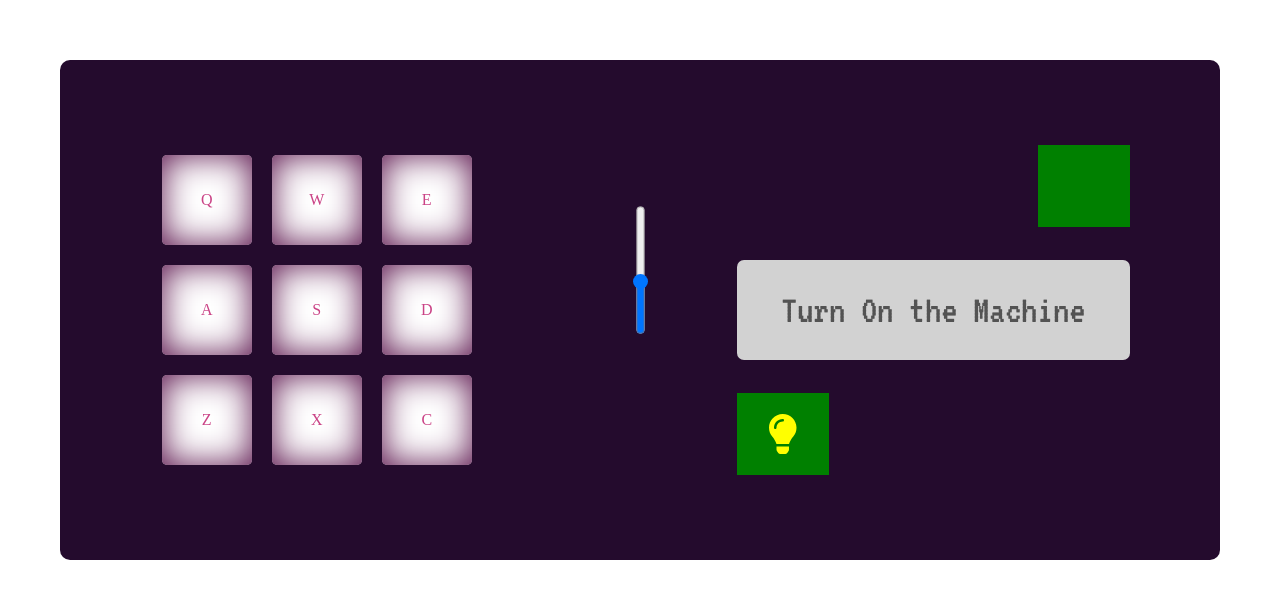
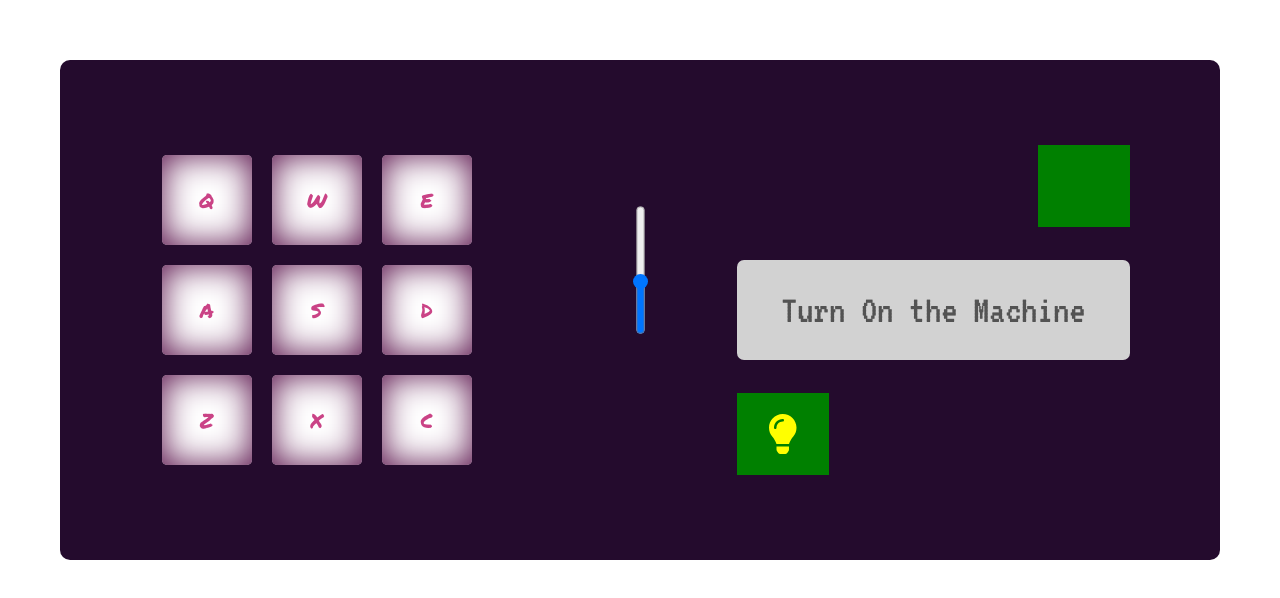
Before and after one commit to isemaj/fcc-drum-machine, a React app: page / in a window 1280 px wide. Shown: the top 598 px of the page. Built offline with nearby package versions, Linux system fonts and the light colour scheme; the HTML template or start-up script is replaced by a standard one.

Commit message:
style updates

```diff
--- a/src/css/Pad.scss
+++ b/src/css/Pad.scss
@@ -1,3 +1,5 @@
+@import url('https://fonts.googleapis.com/css?family=Permanent+Marker');
+
 #pad-container {
 	display: -ms-grid;
 	display: grid;
@@ -8,4 +10,6 @@
 	grid-column-gap: 20px;
 	grid-row-gap: 20px;
 	margin: auto auto;
+	font-size: 20px;
+	font-family: 'Permanent Marker', cursive;
 }
```
